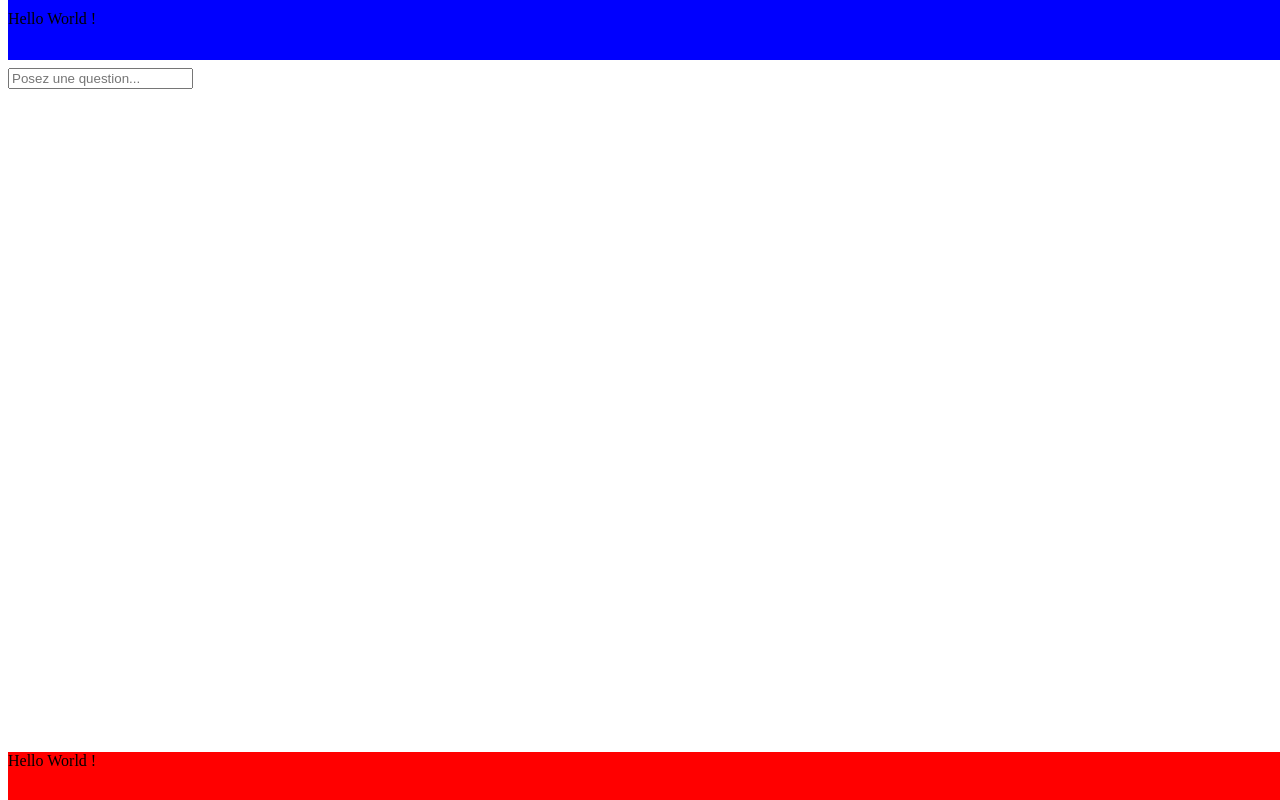
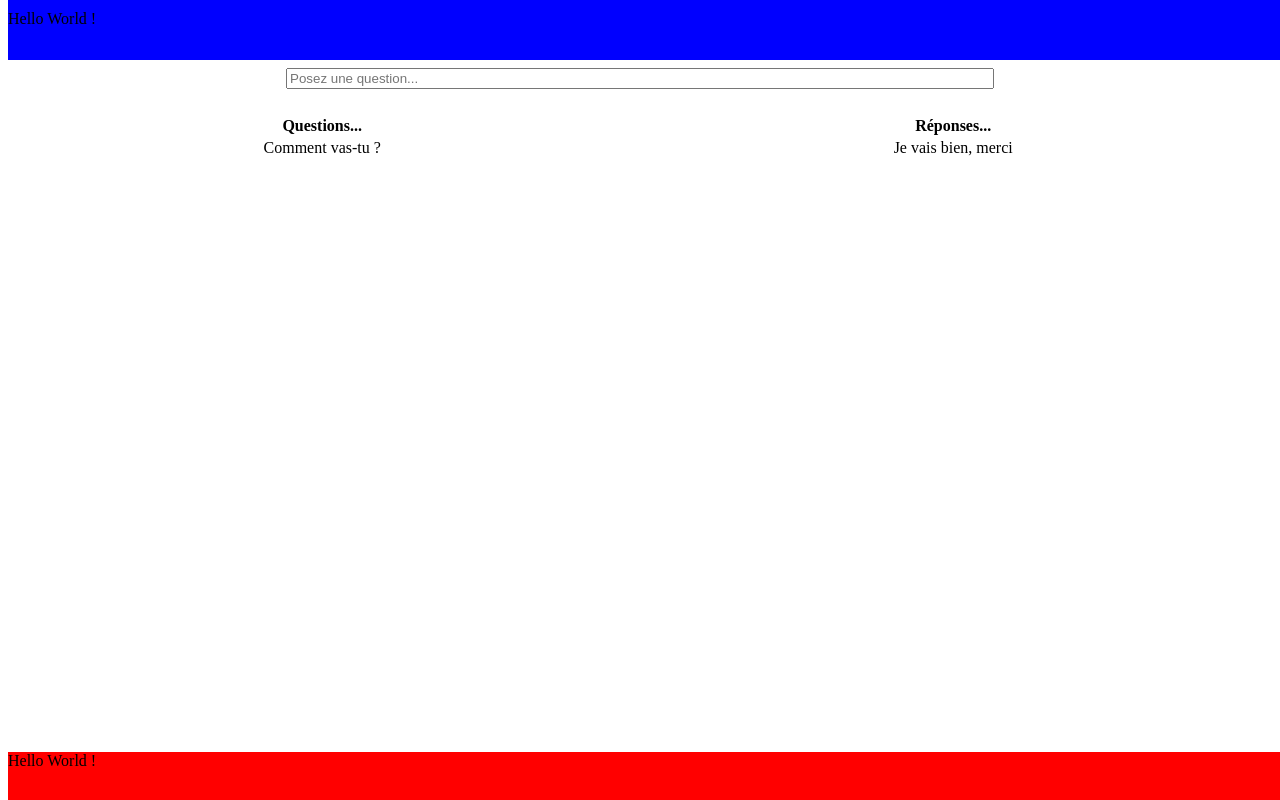
Before and after one commit to manhunter7-2/bot-L3-front, a website: page index.html in a window 1280 px wide. Drawn offline with Linux system fonts and the light colour scheme.

Commit message:
scss install

```diff
--- a/assets/css/styles.css
+++ b/assets/css/styles.css
@@ -1,7 +1,3 @@
-.test{
-    color: aqua;
-}
-
 .header{
     position: fixed;
     margin:0;
@@ -12,14 +8,32 @@
     padding: 10px 0;
 }
 
-/* .container-header{
-    /* width: 80%; */
-    /* margin: 0 auto; */
-/*}*/
+.searchbar-container{
+    display: flex;
+    height: 250%;
+    justify-content: center;
+}
 
-.searchbar{
-    height: 250%;
+.input{
+    width: 700px;
 }
+
+.hist-table{
+    margin-top: 2%;
+    display: flex;
+    justify-content: center;
+    width: 100%;
+}
+
+.hist-table table{
+    width: 100%;
+    justify-content: center;
+    text-align: center;
+}
+
+/* .hist-table td{
+    justify-content: center;
+} */
 
 footer{
     position: fixed;
--- a/index.html
+++ b/index.html
@@ -17,10 +17,23 @@
         </div>
     </div>
 
-    <div>
+    <div class="searchbar-container">
         <div class="searchbar">
-            <input type="text" placeholder="Posez une question...">
+            <input class="input" type="text" placeholder="Posez une question...">
         </div>
+    </div>
+
+    <div class="hist-table">
+        <table>
+            <thead>
+                <th colspan="1">Questions...</th>
+                <th colspan="1">Réponses...</th>
+            </thead>
+            <tbody>
+                <td class="hist-questions">Comment vas-tu ?</td>
+                <td>Je vais bien, merci</td>
+            </tbody>
+        </table>
     </div>
 
     <footer>
```
Also changed, not shown: package.json (added, +15 -0 lines), assets/css/app.min.css (added), assets/scss/style.scss (added), 2 other files.
